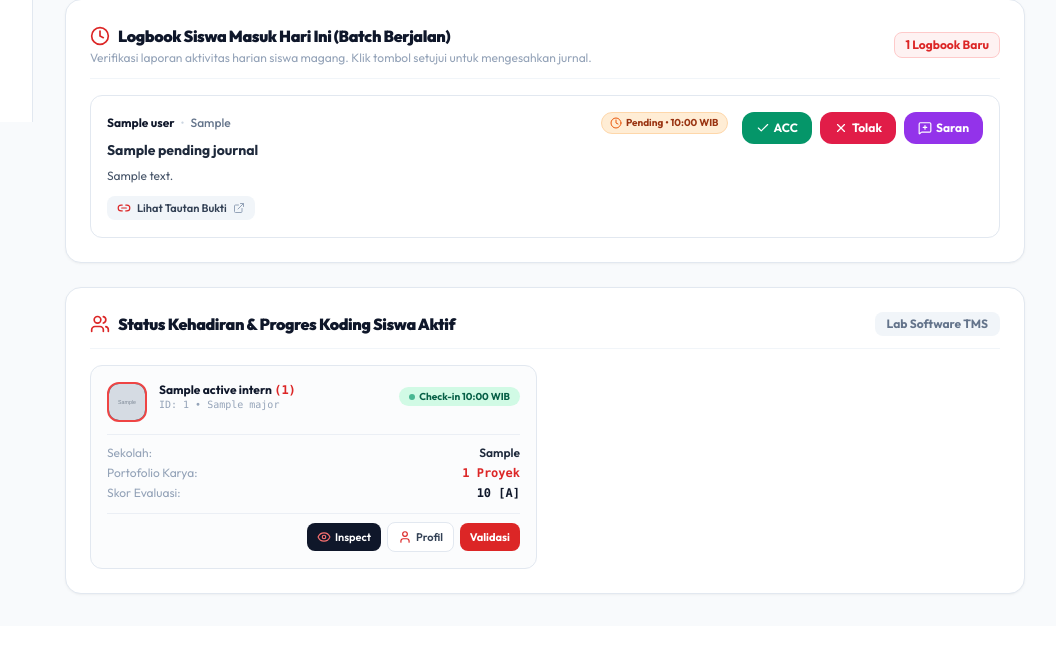
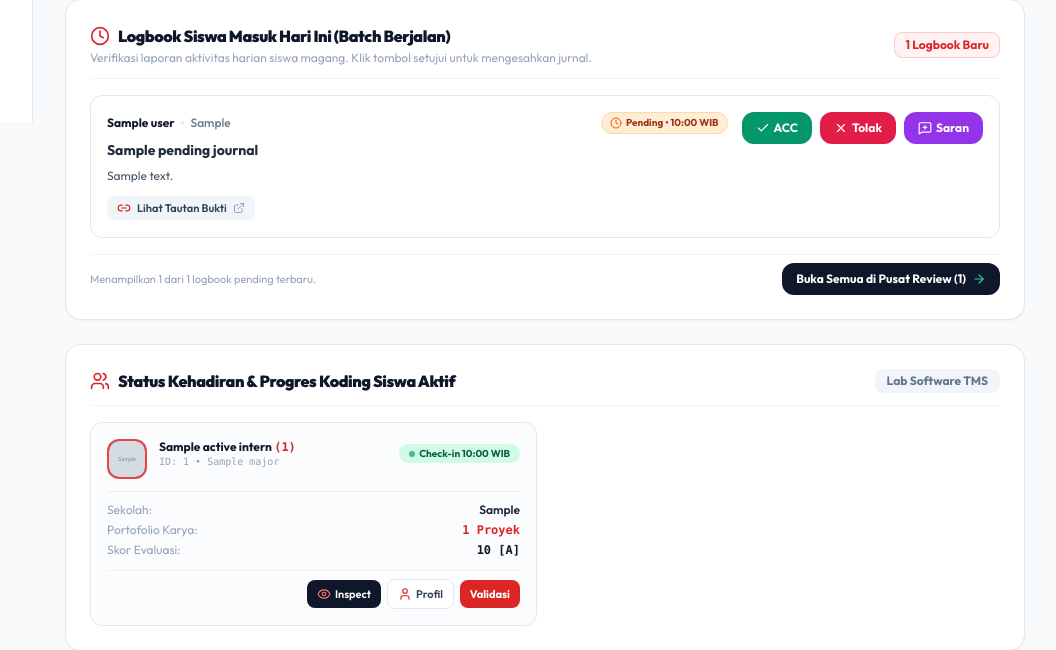
Before and after one commit to PradiptaPPLG/simak-tms, a Laravel app: template resources/views/mentor/dashboard.blade.php in a window 1280 px wide. Shown: the part 678-1328 px from the top of the page, without its empty margins (223-1279 px from the left). Before the commit the page ends 1273 px from the top, so only its background shows below. Run offline with Laravel 12, Linux system fonts and the light colour scheme; the template is opened without the code that fills it: most values are stand-ins (such as "Sample title", 1, 10 or a date in 2020); grey boxes marked "Sample" are stand-in pictures; parts of the project's set-up code (start-up, migrations or seed data) failed here and were passed over; some libraries are stand-ins or nearby versions.

Commit message:
feat: add mentor dashboard view with statistics and quick actions

```diff
--- a/resources/views/mentor/dashboard.blade.php
+++ b/resources/views/mentor/dashboard.blade.php
@@ -186,7 +186,7 @@
         </div>
 
         <div class="space-y-3">
-            @forelse($pendingJournals as $journal)
+            @forelse($pendingJournals->take(3) as $journal)
                 <div class="p-4 rounded-xl border border-slate-200 bg-white hover:border-orange-300 transition-all space-y-3">
                     <div class="flex flex-col md:flex-row md:items-start justify-between gap-3.5">
                         <div class="space-y-1.5 flex-1 min-w-0">
@@ -202,7 +202,7 @@
                                 </span>
                             </div>
                             <div class="text-xs sm:text-sm font-bold text-slate-800 leading-snug">{{ $journal->activity_title }}</div>
-                            <p class="text-xs text-slate-600 leading-relaxed">{{ $journal->activity_detail }}</p>
+                            <p class="text-xs text-slate-600 leading-relaxed line-clamp-2">{{ $journal->activity_detail }}</p>
 
                             @if($journal->commit_url)
                                 <div class="pt-1">
@@ -252,6 +252,18 @@
                 </div>
             @endforelse
         </div>
+
+        @if($pendingJournals->count() > 0)
+            <div class="pt-2 flex flex-col sm:flex-row sm:items-center justify-between gap-2 border-t border-slate-100">
+                <span class="text-[11px] text-slate-400">
+                    Menampilkan {{ min(3, $pendingJournals->count()) }} dari {{ $pendingJournals->count() }} logbook pending terbaru.
+                </span>
+                <a href="{{ route('mentor.review') }}" class="inline-flex items-center justify-center gap-1.5 px-3.5 py-2 rounded-xl bg-slate-900 hover:bg-black text-white text-xs font-bold transition-colors">
+                    <span>Buka Semua di Pusat Review ({{ $pendingJournals->count() }})</span>
+                    <i data-lucide="arrow-right" class="w-3.5 h-3.5 text-emerald-400"></i>
+                </a>
+            </div>
+        @endif
     </div>
 
     <!-- 4. Section: Live Telemetri Siswa Bimbingan Saat Ini (Yang Sekarang) -->
```
